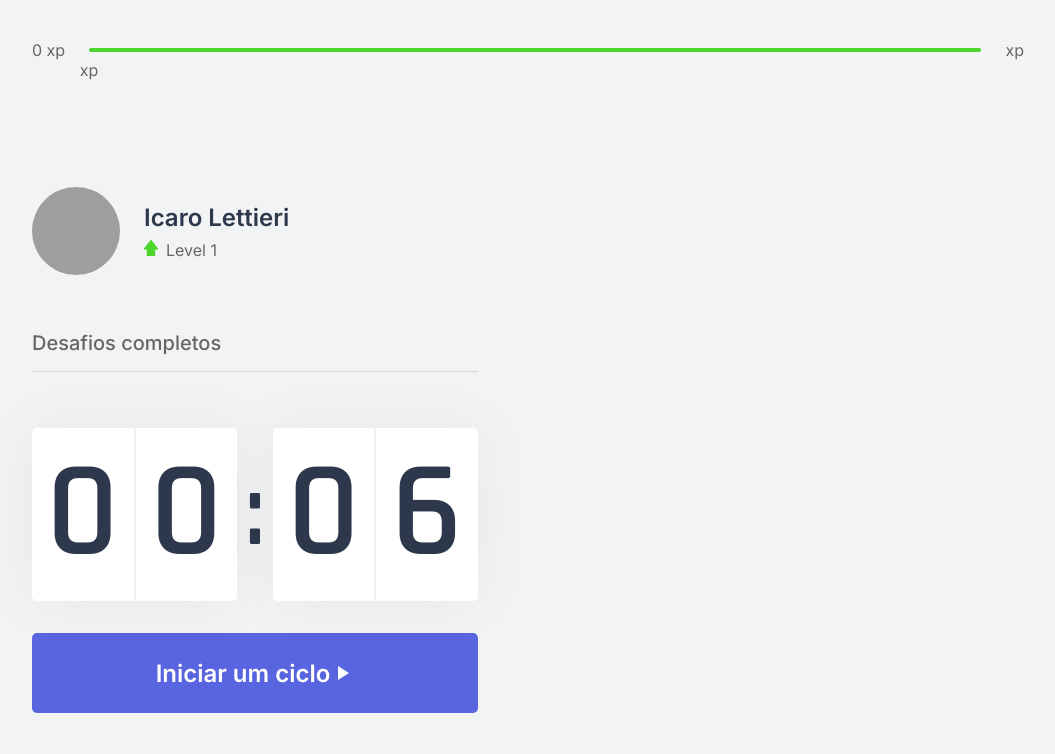
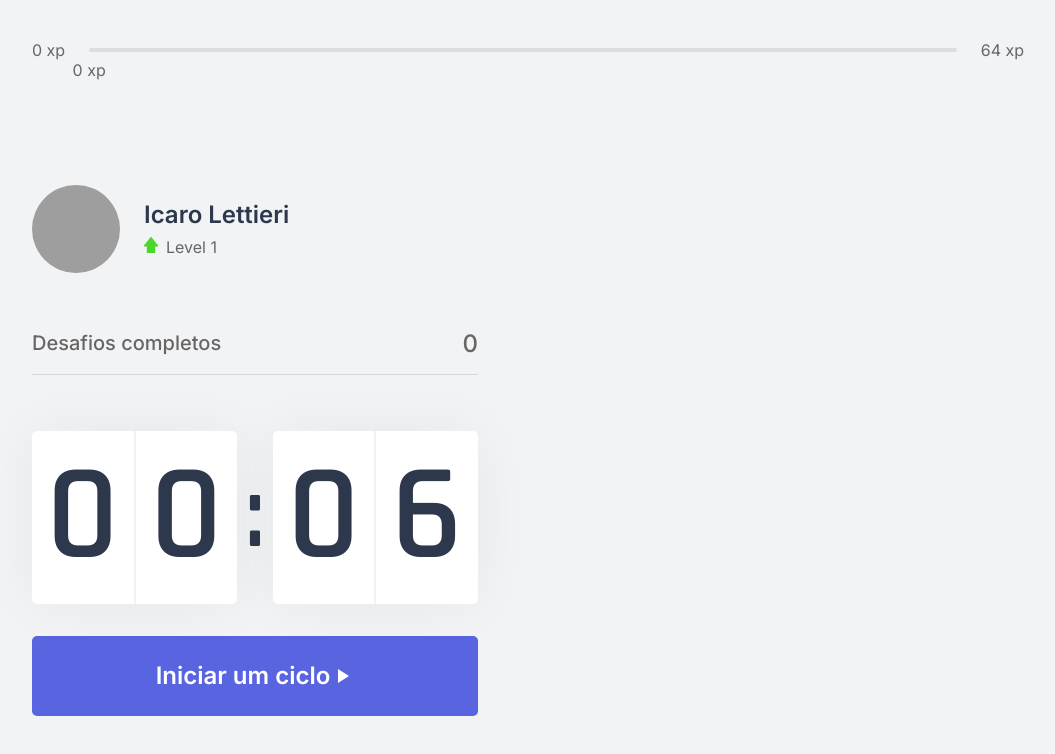
Before and after one commit to IcaroLettieri/moveit-next, a Next.js app: page / in a window 1280 px wide. Shown: the top 754 px of the page, without its empty margins (112-1167 px from the left). Built offline with nearby package versions, Linux system fonts and the light colour scheme; grey boxes are pictures that could not be loaded.

Commit message:
chore: alteração da estrutura do _app com o provider do ChallengeContext

```diff
--- a/src/pages/_app.tsx
+++ b/src/pages/_app.tsx
@@ -1,6 +1,13 @@
+import { ChallengesProvider } from '../contexts/ChallengesContext';
+
 import '../styles/global.css';
+
 function MyApp({ Component, pageProps }) {
-  return <Component {...pageProps} />
+  return (
+    <ChallengesProvider>
+      <Component {...pageProps} />
+    </ChallengesProvider>
+  );
 }
 
 export default MyApp
```
